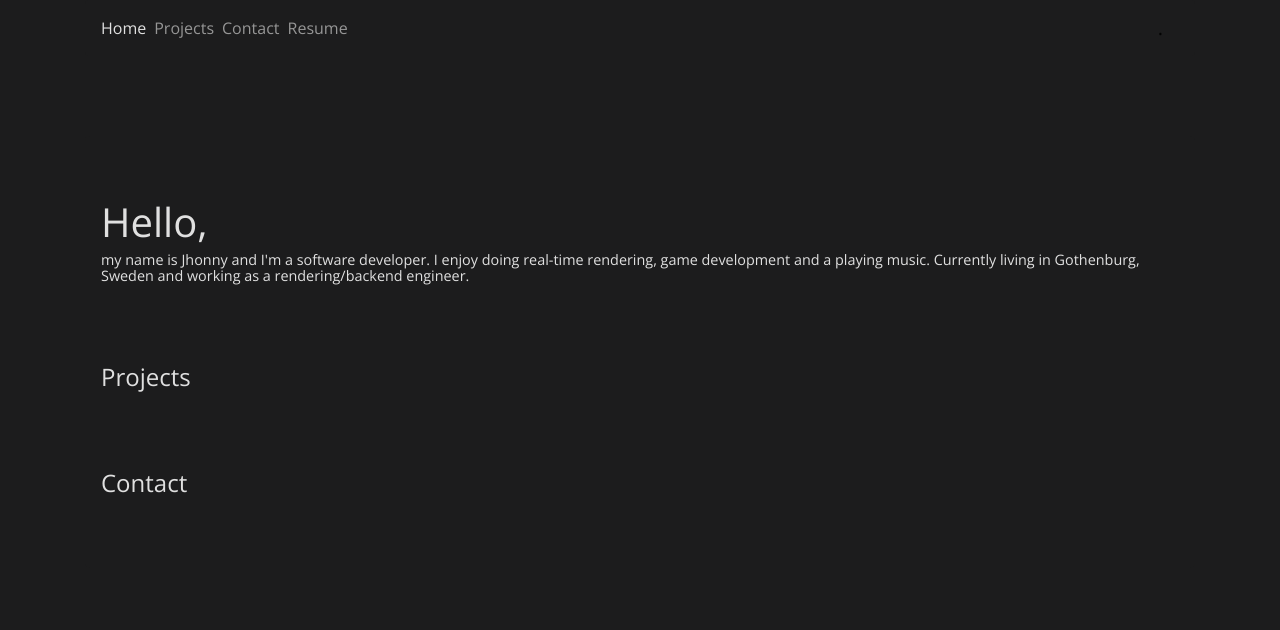
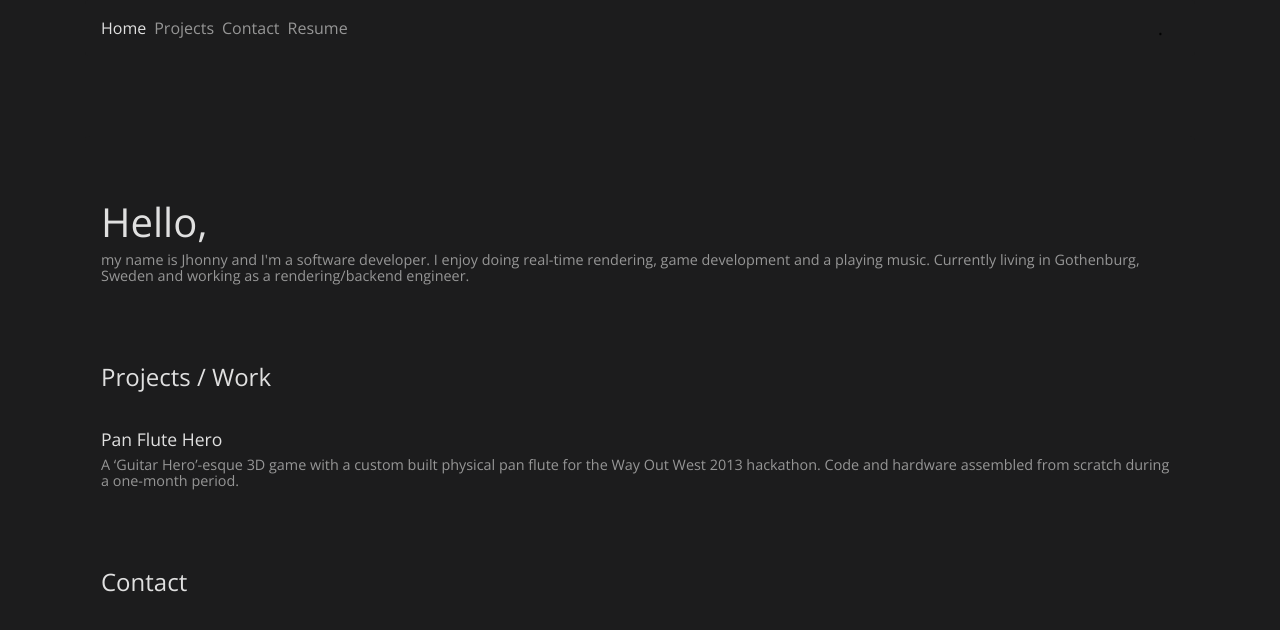
Before and after one commit to Jhonnyg/jhonnyg.github.io, a plain HTML site: page index.html in a window 1280 px wide. Drawn offline with nearby package versions, Linux system fonts and the light colour scheme.

Commit message:
Add WIP project section

```diff
--- a/css/index.css
+++ b/css/index.css
@@ -3,7 +3,7 @@ body
   /*padding-top: 50px;*/
   font-family: 'Open Sans', sans-serif;
   background-color: #1c1c1d;
-  color: #969696;
+  color: #cecece;
 }
 
 .navbar-toggleable-md .navbar-nav .nav-link {
@@ -42,11 +42,18 @@ body
 h6
 {
   font-size: 0.9rem;
+  color: #969696;
 }
 
 h4
 {
   margin-top: 80px;
+  margin-bottom: 40px;
+}
+
+h5
+{
+  font-size: 1.1rem;
 }
 
 .navbar
--- a/index.html
+++ b/index.html
@@ -8,7 +8,7 @@
     <meta name="author" content="">
     <link rel="icon" href="../../favicon.ico">
 
-    <title>Navbar Template for Bootstrap</title>
+    <title>Jhonny Göransson</title>
 
     <link href="https://fonts.googleapis.com/css?family=Open+Sans" rel="stylesheet">
 
@@ -55,7 +55,10 @@
           <h6>my name is Jhonny and I'm a software developer. I enjoy doing real-time rendering, game development and a playing music. Currently living in Gothenburg, Sweden and working as a rendering/backend engineer.</h6>
 
           <section id="projects"></section>
-          <h4>Projects</h4>
+          <h4>Projects / Work</h4>
+
+          <h5>Pan Flute Hero</h5>
+          <h6>A ‘Guitar Hero’-esque 3D game with a custom built physical pan flute for the Way Out West 2013 hackathon. Code and hardware assembled from scratch during a one-month period.</h6>
 
           <section id="contact"></section>
           <h4>Contact</h4>
```
